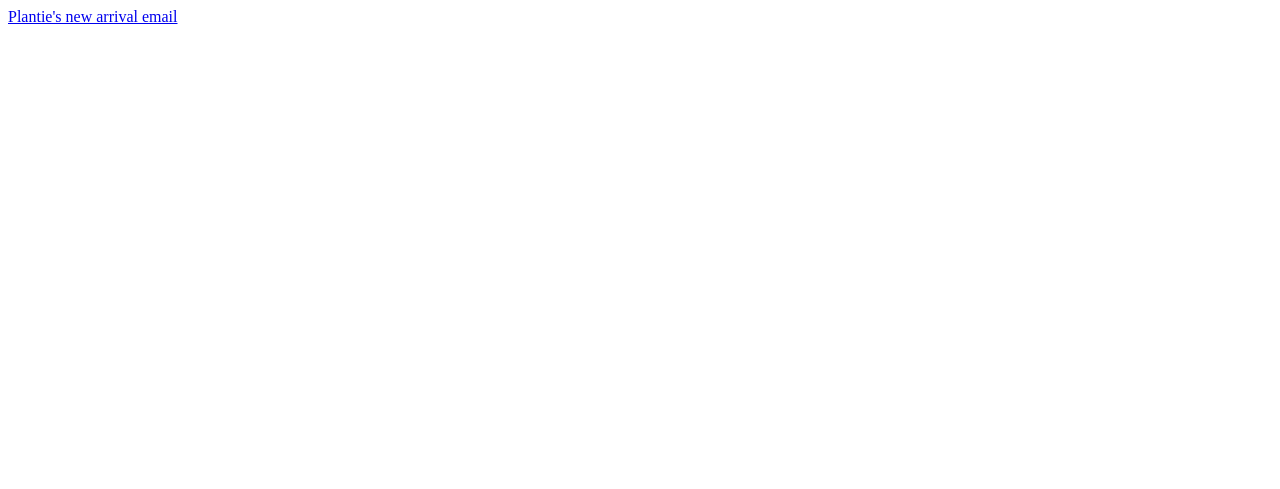
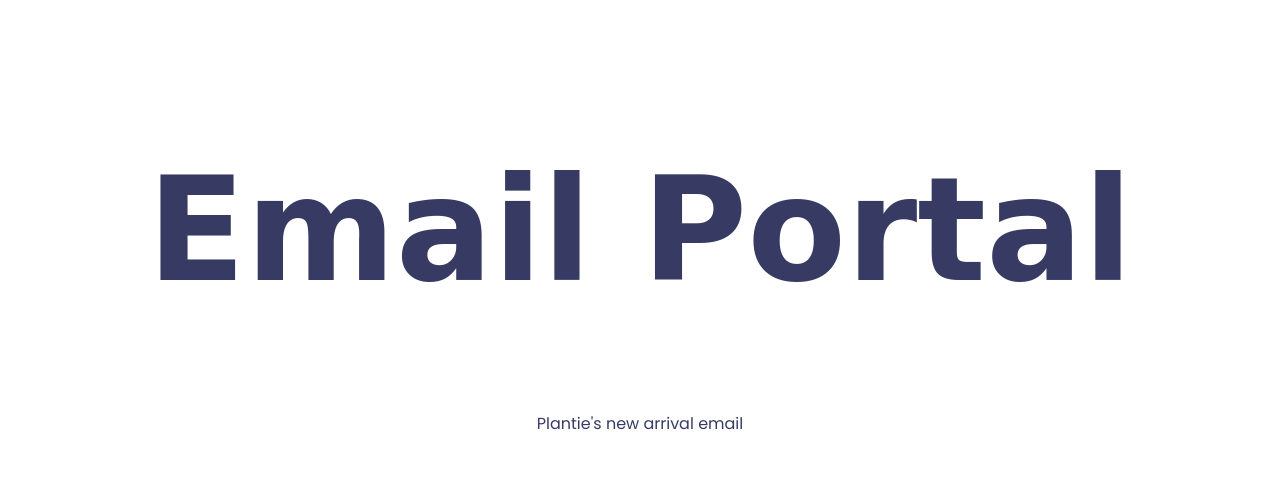
Before and after one commit to thien1013/plantie-email, a website: page output/index.html in a window 1280 px wide. Drawn offline with Linux system fonts and the light colour scheme; a web font is replaced by a local one.

Commit message:
add index

```diff
--- /dev/null
+++ b/styles/styles.css
@@ -0,0 +1,52 @@
+@import url("https://fonts.googleapis.com/css2?family=Amarante&family=Poppins:wght@400;700&display=swap");
+/* font-family: "Amarante", cursive;
+font-family: "Poppins", sans-serif; */
+
+html,
+body {
+  padding: 0;
+  margin: 0;
+  font-family: "Poppins", -apple-system, BlinkMacSystemFont, Segoe UI, Roboto,
+    Oxygen, Ubuntu, Cantarell, Fira Sans, Droid Sans, Helvetica Neue, sans-serif;
+
+  background-position: 50%;
+  background-repeat: no-repeat;
+  background-size: cover;
+  color: #373b64;
+}
+
+a {
+  color: inherit;
+  text-decoration: none;
+}
+
+* {
+  -webkit-box-sizing: border-box;
+  -moz-box-sizing: border-box;
+  box-sizing: border-box;
+}
+
+.displayText {
+  font-family: "Amarante", cursive;
+}
+
+h1 {
+  font-size: 144px;
+}
+
+.intro {
+  display: flex;
+  flex-direction: column;
+  align-items: center;
+  padding: 50px;
+}
+.card-list {
+  display: flex;
+  justify-content: space-evenly;
+  align-items: center;
+  flex-direction: column;
+}
+
+.card-list:hover {
+  border-bottom: 3px solid black;
+}
```
Also changed, not shown: output/index.html.
